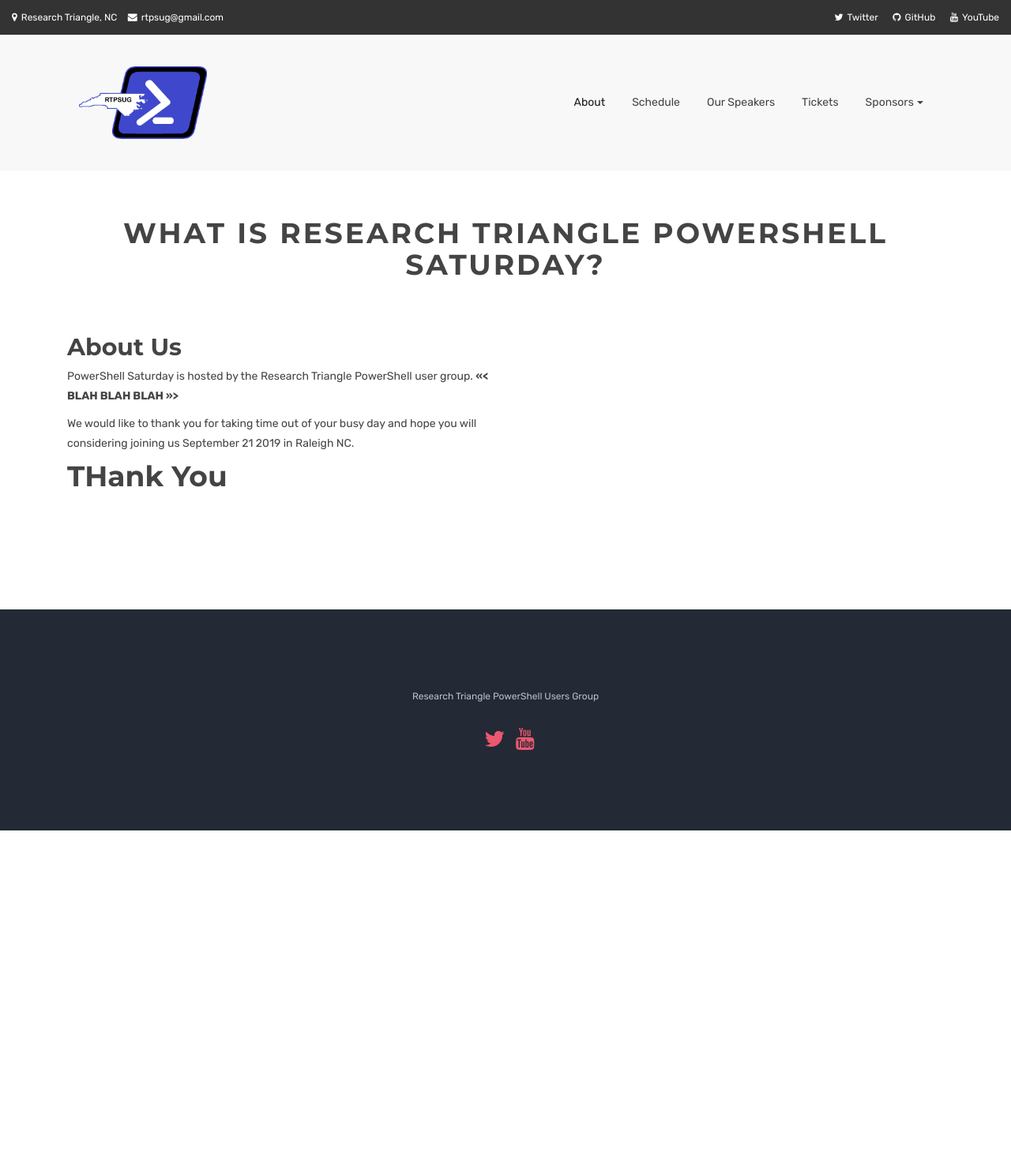
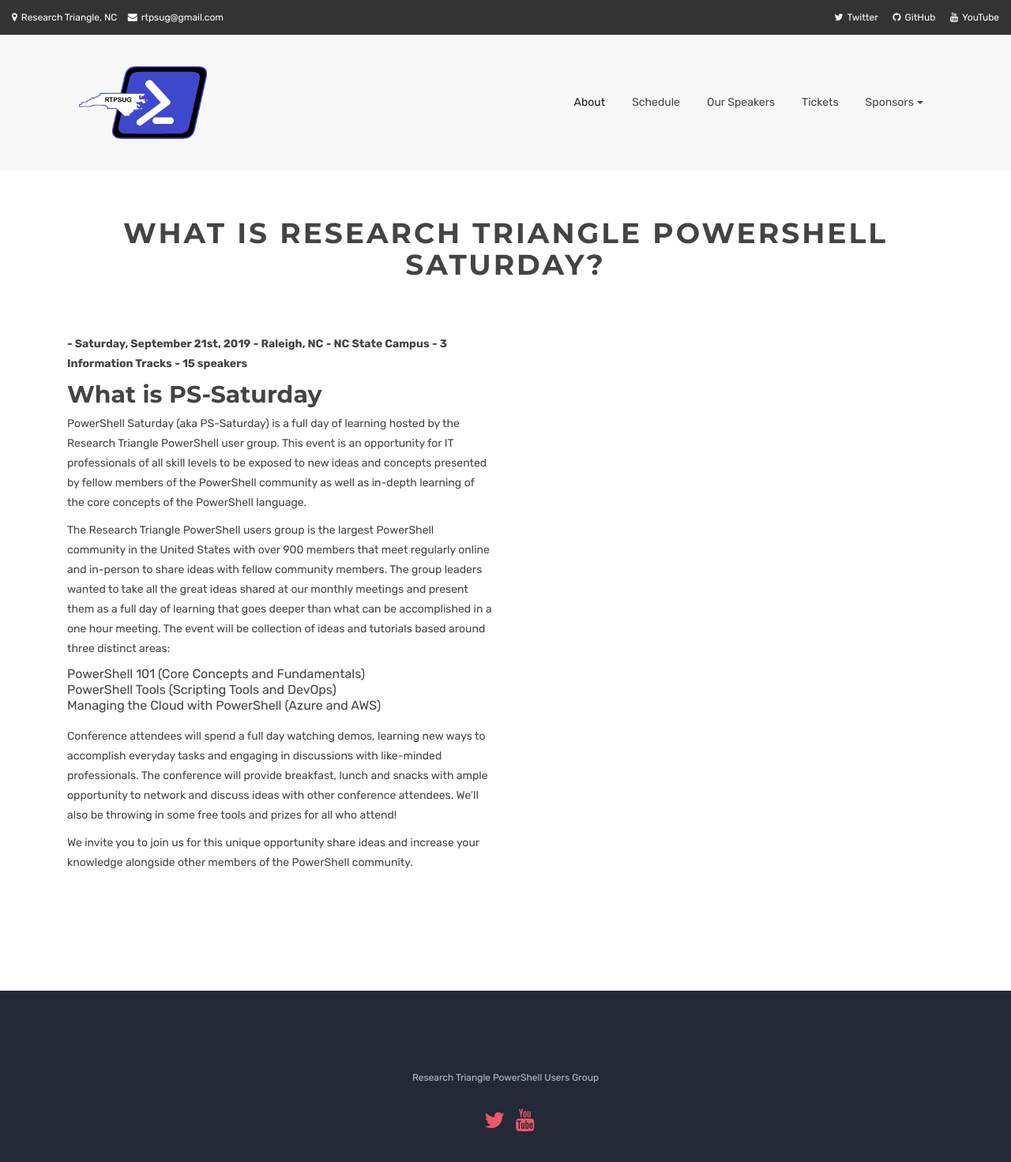
Before and after one commit to rtpsug/rtpsug.github.io, a Jekyll site: the page built from _pssaturday/aboutus.md, in a window 1280 px wide. Shown: the top 1472 px of the page at 79% size. Built offline with Jekyll 4.4.1, drawn with Linux system fonts in a browser that asks for light colours.

Commit message:
first pass at "About" page info
first attempt at formalizing what this event is about in a summary format.

```diff
--- a/_pssaturday/aboutus.md
+++ b/_pssaturday/aboutus.md
@@ -3,10 +3,22 @@ layout : page2
 group : pssaturday-nav
 tagline: What is Research Triangle PowerShell Saturday?
 ---
-## About Us
+**- Saturday, September 21st, 2019**
+**- Raleigh, NC**
+**- NC State Campus**
+**- 3 Information Tracks**
+**- 15 speakers**
 
-PowerShell Saturday is hosted by the Research Triangle PowerShell user group. **<<< BLAH BLAH BLAH >>>**
 
-We would like to thank you for taking time out of your busy day and hope you will considering joining us September 21 2019 in Raleigh NC.
+## What is PS-Saturday
 
-# THank You
+PowerShell Saturday (aka PS-Saturday) is a full day of learning hosted by the Research Triangle PowerShell user group. This event is an opportunity for IT professionals of all skill levels to be exposed to new ideas and concepts presented by fellow members of the PowerShell community as well as in-depth learning of the core concepts of the PowerShell language.
+
+The Research Triangle PowerShell users group is the largest PowerShell community in the United States with over 900 members that meet regularly online and in-person to share ideas with fellow community members. The group leaders wanted to take all the great ideas shared at our monthly meetings and present them as a full day of learning that goes deeper than what can be accomplished in a one hour meeting. The event will be collection of ideas and tutorials based around three distinct areas:
+- PowerShell 101 (Core Concepts and Fundamentals)
+- PowerShell Tools (Scripting Tools and DevOps)
+- Managing the Cloud with PowerShell (Azure and AWS)
+
+Conference attendees will spend a full day watching demos, learning new ways to accomplish everyday tasks and engaging in discussions with like-minded professionals. The conference will provide breakfast, lunch and snacks with ample opportunity to network and discuss ideas with other conference attendees. We'll also be throwing in some free tools and prizes for all who attend!
+
+We invite you to join us for this unique opportunity share ideas and increase your knowledge alongside other members of the PowerShell community.
```
